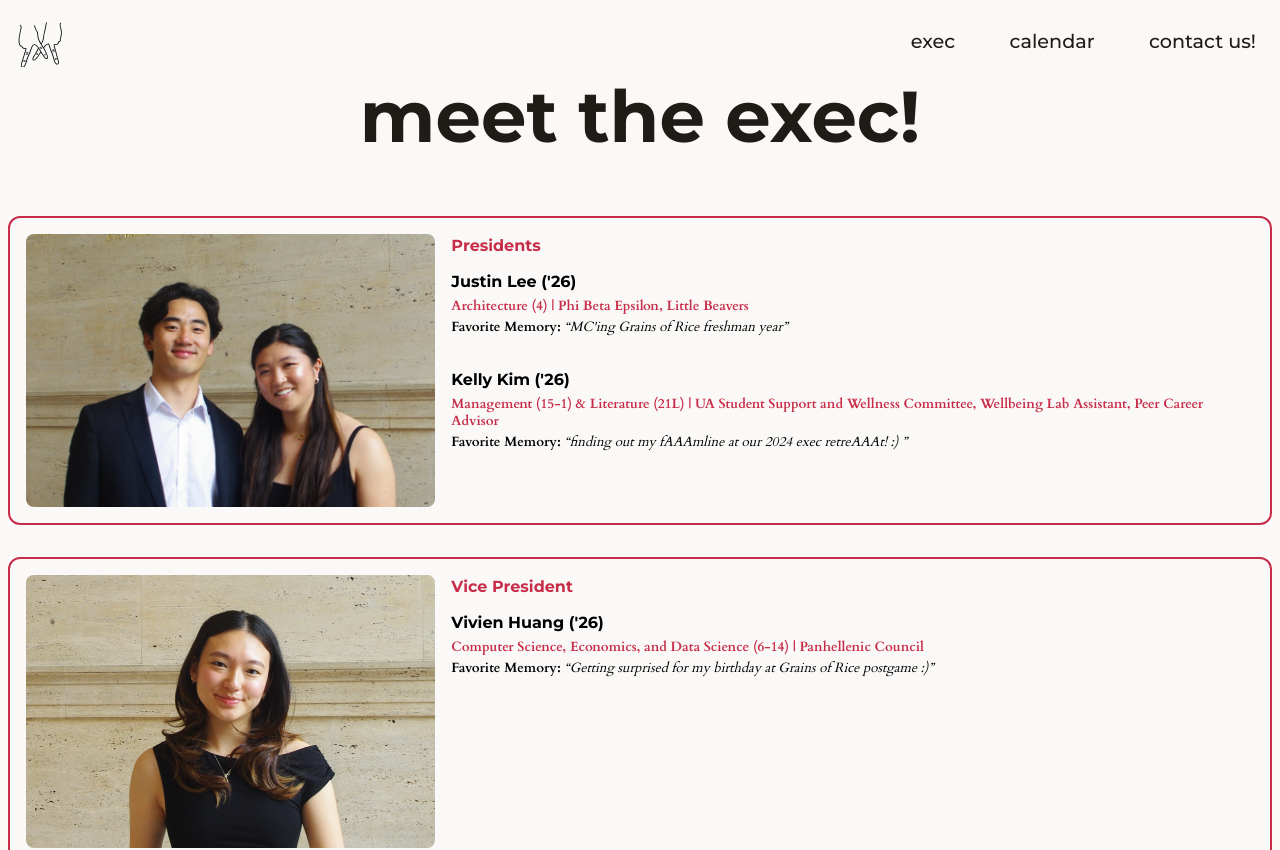
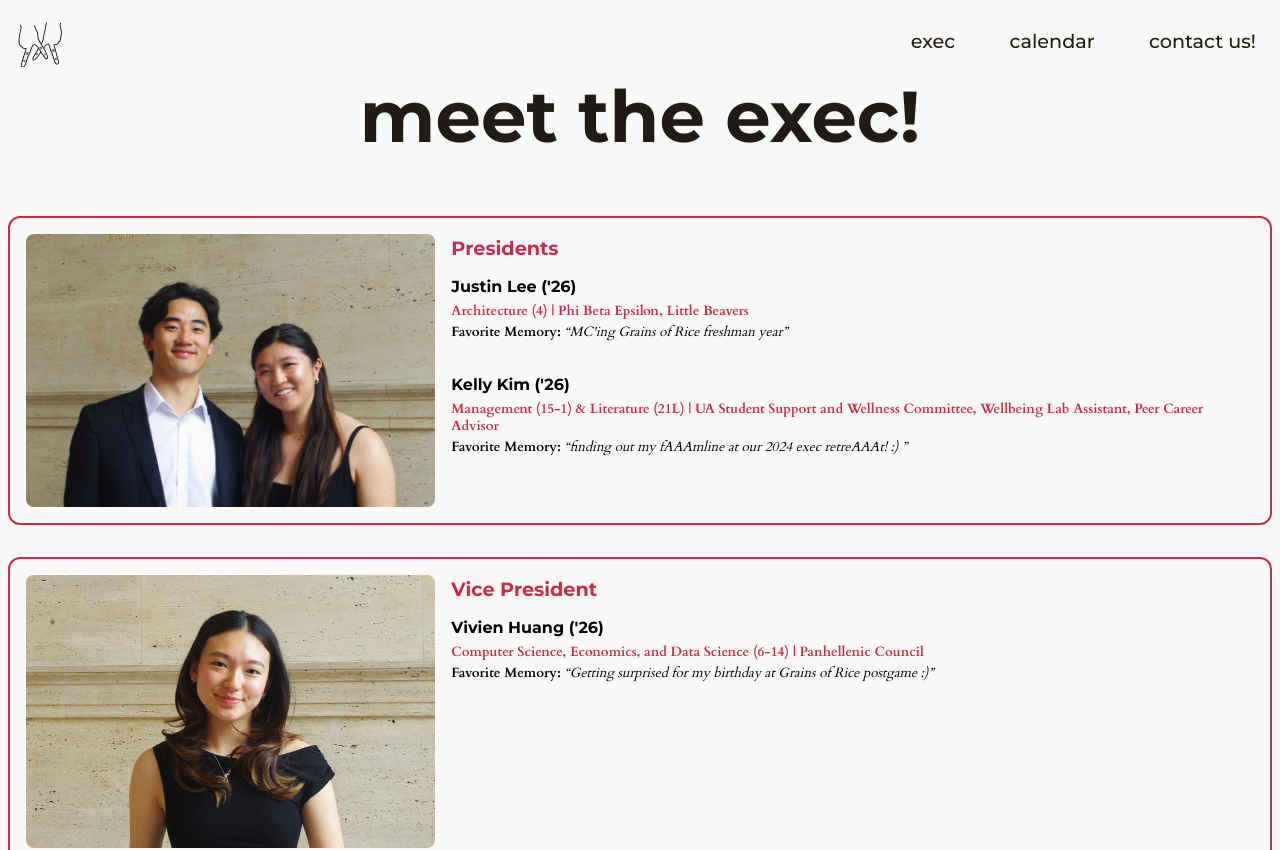
Before and after one commit to vivienhuangg/aaa-redesign, a Next.js app: page /exec in a window 1280 px wide. Shown: the top 850 px of the page. Built offline with nearby package versions, Linux system fonts and the light colour scheme.

Commit message:
change card size

```diff
--- a/components/ui/card.jsx
+++ b/components/ui/card.jsx
@@ -81,7 +81,7 @@ function ExecCard({ position, photo, people, className, ...props }) {
 								fontSize:
 									position === "Spring Reps"
 										? "clamp(0.25rem, 1.1vw, 1.2rem)"
-										: "clamp(0.3rem, 1.25vw, 1.25vw)",
+										: "clamp(0.3rem, 1.5vw, 1.5vw)",
 							}}
 						>
 							{position}
```
